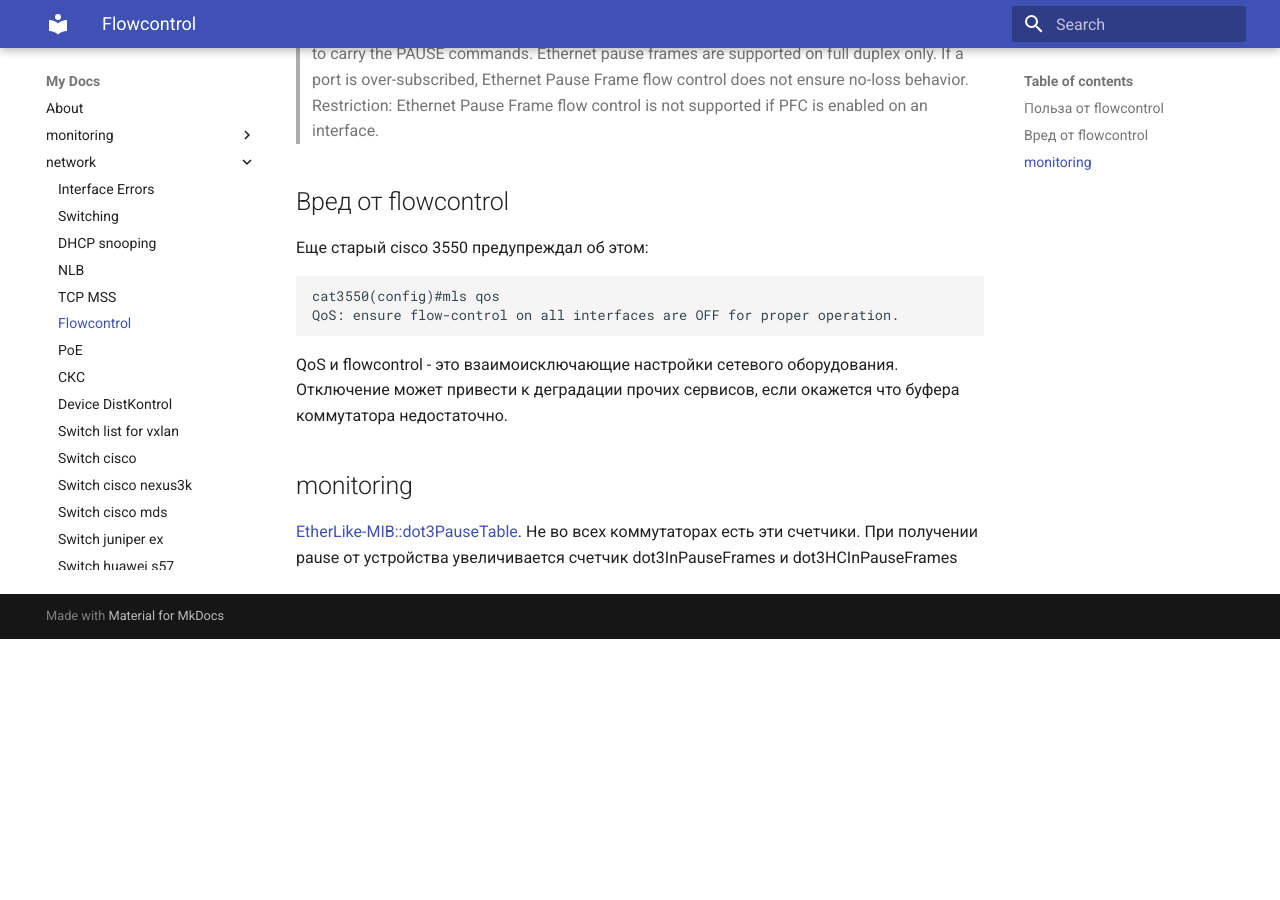
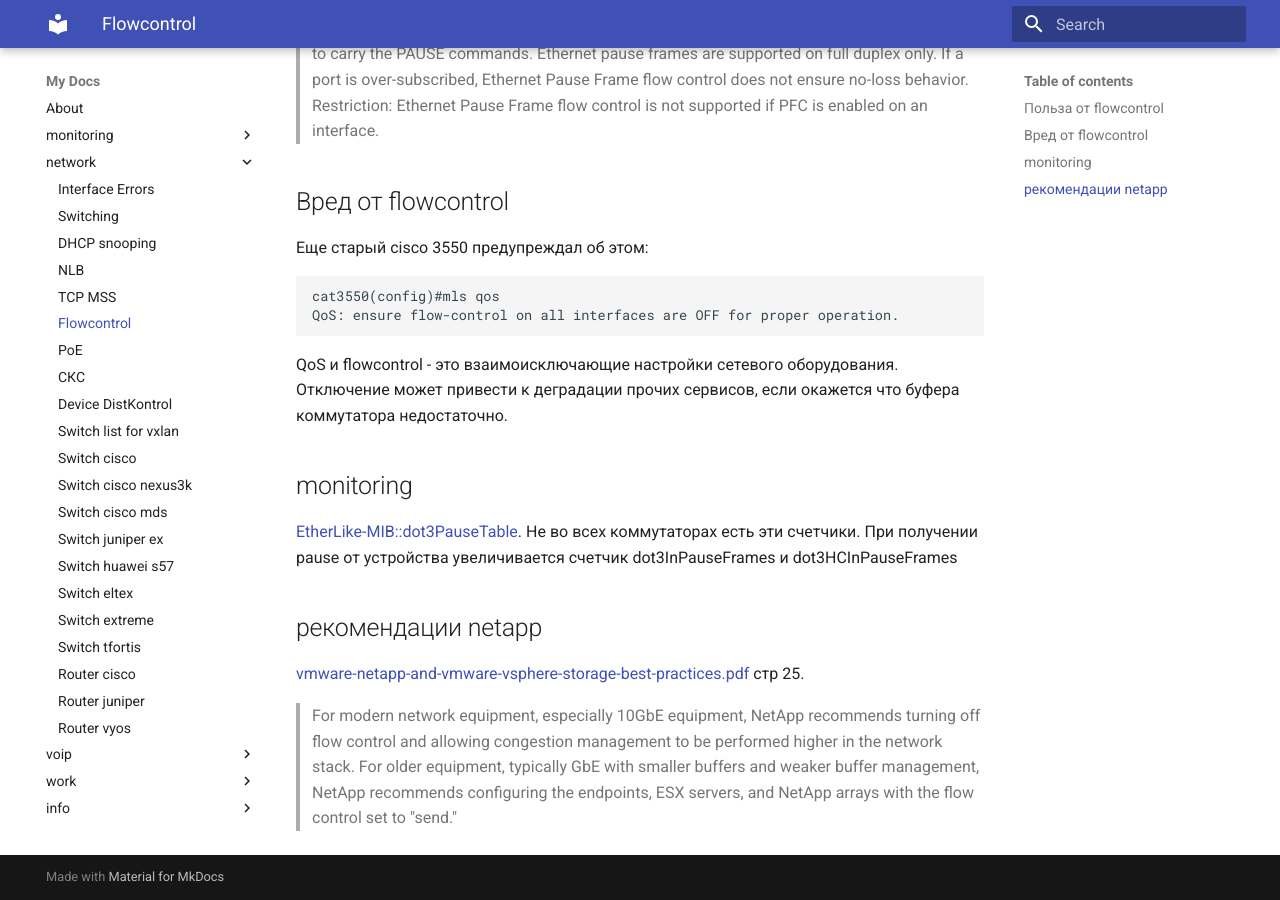
Before and after one commit to v98765/v98765.github.io, an MkDocs documentation site: the page built from docs/network/flowcontrol.md, in a window 1280 px wide and 900 px high, scrolled down 947 px. Built offline with MkDocs 1.6.1 and Material for MkDocs 9.7.7, drawn with Linux system fonts in a browser that asks for light colours; before the commit the page ends 1586 px from its top, so only the background shows below that.

Commit message:
network/flowcontrol.md netapp bp

```diff
--- a/docs/network/flowcontrol.md
+++ b/docs/network/flowcontrol.md
@@ -32,3 +32,10 @@ QoS и flowcontrol - это взаимоисключающие настройк
 
 [EtherLike-MIB::dot3PauseTable](http://www.circitor.fr/Mibs/Html/E/EtherLike-MIB.php#dot3PauseTable). Не во всех коммутаторах есть эти счетчики.
 При получении pause от устройства увеличивается счетчик dot3InPauseFrames и dot3HCInPauseFrames
+
+## рекомендации netapp
+
+[vmware-netapp-and-vmware-vsphere-storage-best-practices.pdf](https://www.vmware.com/content/dam/digitalmarketing/vmware/en/pdf/partners/netapp/vmware-netapp-and-vmware-vsphere-storage-best-practices.pdf) стр 25.
+
+> For modern network equipment, especially 10GbE equipment, NetApp recommends turning off flow control and allowing congestion management to be performed higher in the network stack.
+> For older equipment, typically GbE with smaller buffers and weaker buffer management, NetApp recommends configuring the endpoints, ESX servers, and NetApp arrays with the flow control set to "send."
```
